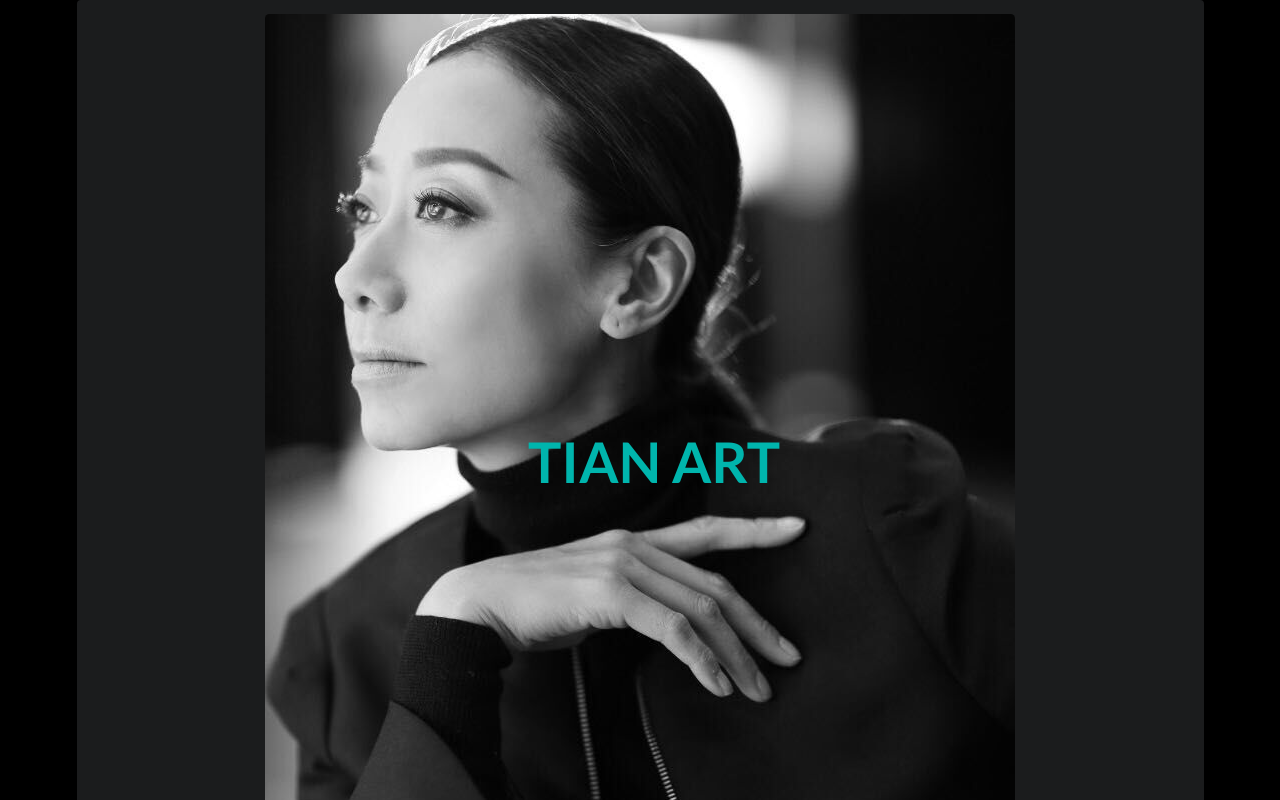
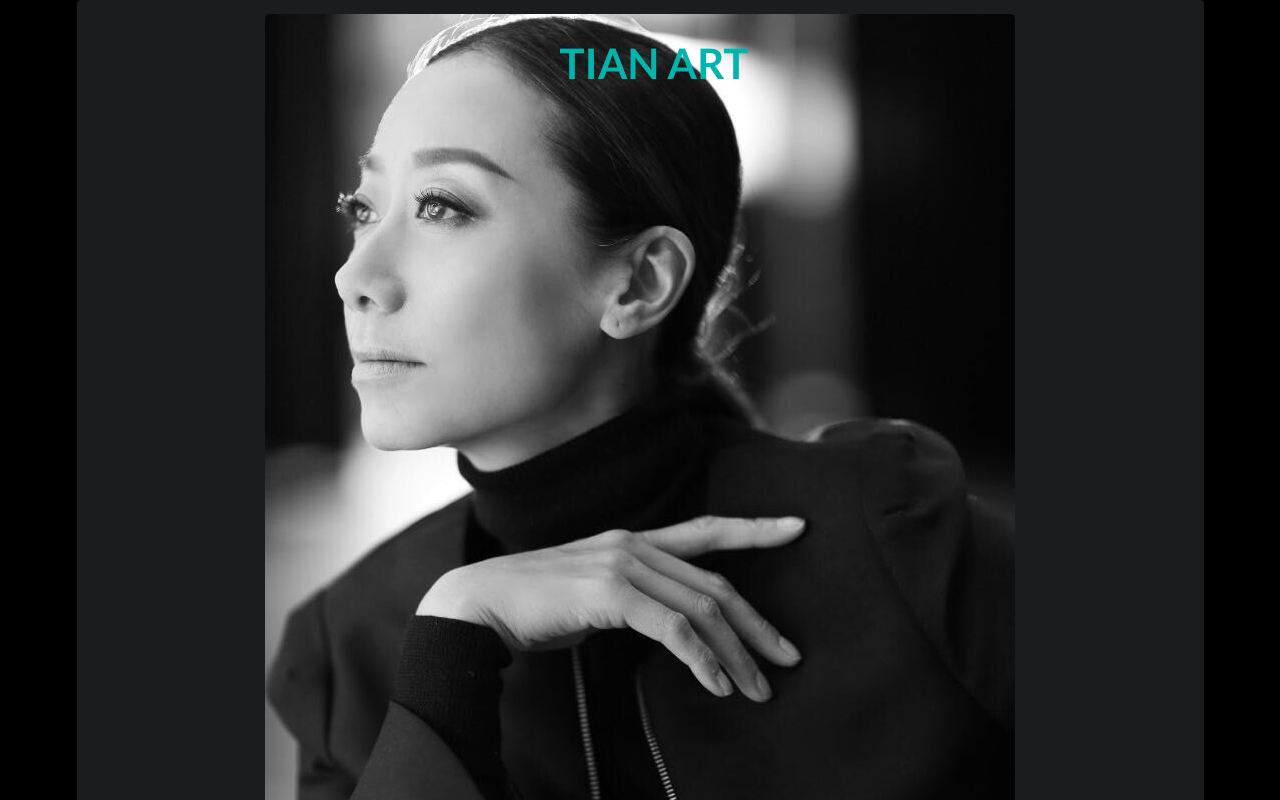
Before and after one commit to codeballet/tianart-app, a React (Create React App) app in the folder tianart-frontend/: page / in a window 1280 px wide. Shown: the top 800 px of the page. Built offline with nearby package versions, Linux system fonts and the light colour scheme.

Commit message:
Refactor: h1 heading to top

```diff
--- a/tianart-frontend/src/Intro.css
+++ b/tianart-frontend/src/Intro.css
@@ -1,9 +1,9 @@
 .massive.header {
   position: absolute;
-  top: 29rem;
+  top: 1rem;
   width: 100%;
   height: auto;
-  font-size: 4rem !important;
+  font-size: 3rem !important;
 }
 
 .small.header {
```
